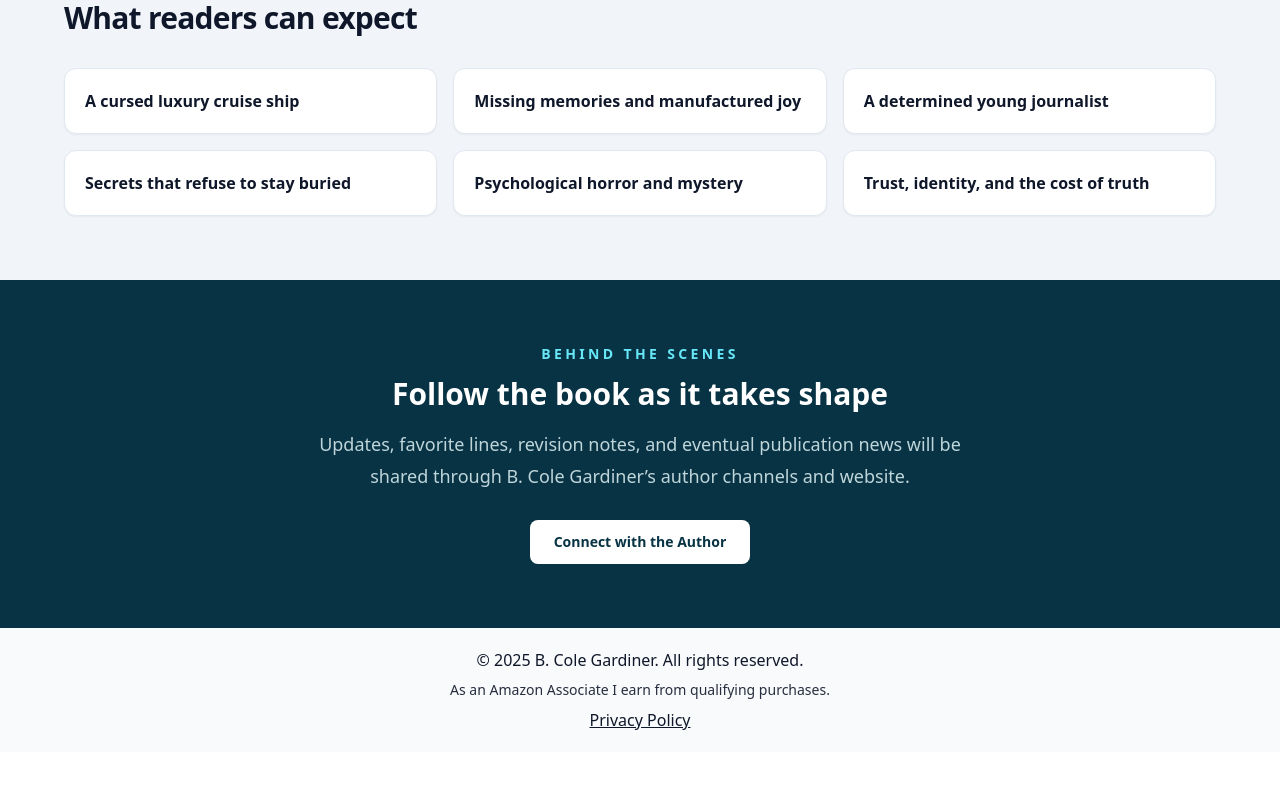
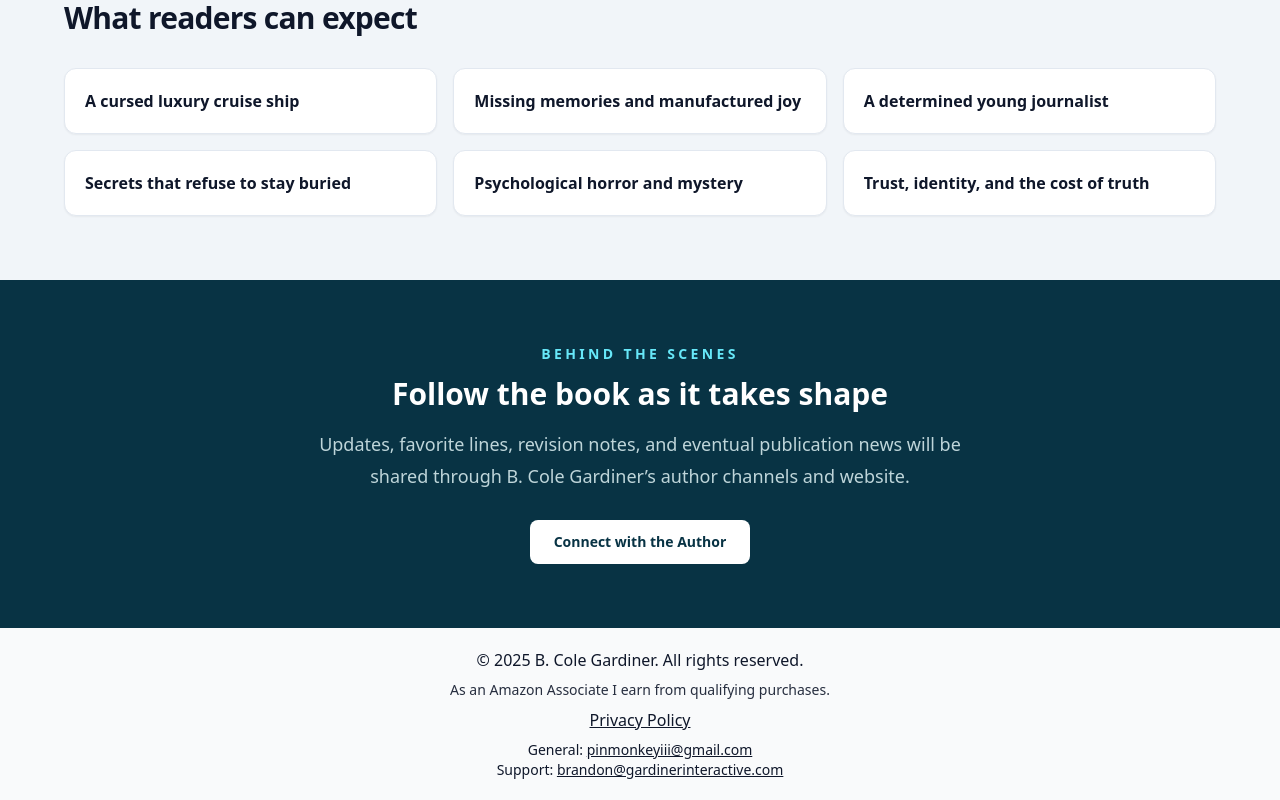
Before and after one commit to pinmonkeyiii/gardinerineractive, a React (Vite) app in the folder web-bcolegardiner.client/: page /books/the-ship-that-eats-secrets in a window 1280 px wide. Shown: the part 1533-2333 px from the top of the page. Before the commit the page ends 2285 px from the top, so only its background shows below. Built offline with nearby package versions, Linux system fonts and the light colour scheme.

Commit message:
Adding email addresses to the footer

```diff
--- a/web-bcolegardiner.client/src/components/Footer.jsx
+++ b/web-bcolegardiner.client/src/components/Footer.jsx
@@ -9,6 +9,23 @@ export default function Footer() {
             <Link to="/privacy" className="mt-2 inline-block underline hover:opacity-90">
                 Privacy Policy
             </Link>
+            <p className="mt-2 text-sm">
+                General:{" "}
+                <a
+                    href="mailto:pinmonkeyiii@gmail.com"
+                    className="underline hover:opacity-90"
+                >
+                    pinmonkeyiii@gmail.com
+                </a>
+                <br />
+                Support:{" "}
+                <a
+                    href="mailto:brandon@gardinerinteractive.com"
+                    className="underline hover:opacity-90"
+                >
+                    brandon@gardinerinteractive.com
+                </a>
+            </p>
         </footer>
     );
 }
```
